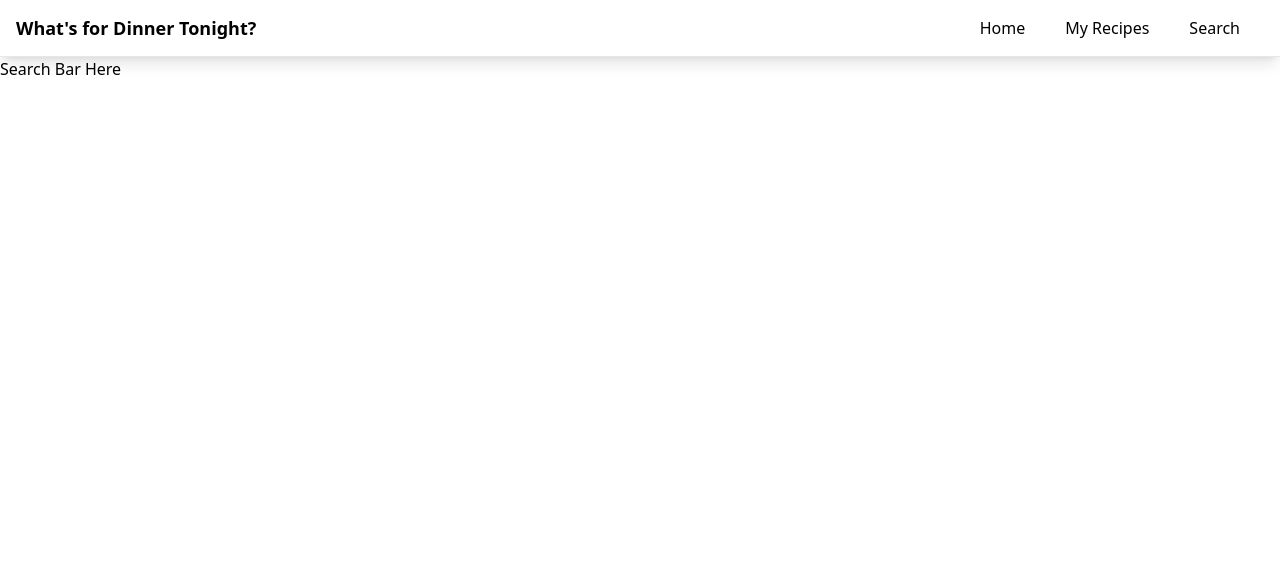
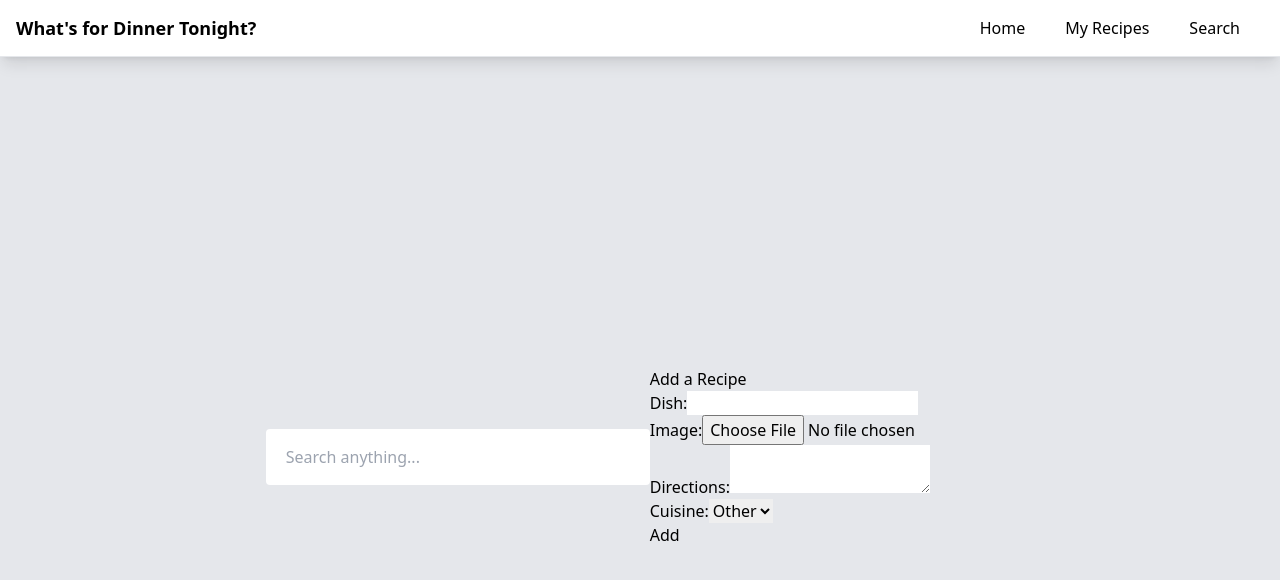
Before and after one commit to angski11422/whats-for-dinner, a React (Vite) app: page /search in a window 1280 px wide. Shown: the top 580 px of the page. Built offline with nearby package versions, Linux system fonts and the light colour scheme.

Commit message:
added form

```diff
--- a/src/components/MyRecipes.jsx
+++ b/src/components/MyRecipes.jsx
@@ -1,9 +1,11 @@
 import React from 'react';
+import Recipe from './Recipe'
 
 function MyRecipes() {
     return (
         <div>
-            <h1>My Recipes</h1>
+            <h1>My Recipes List</h1>
+            <Recipe />
         </div>
     );
 }
--- a/src/components/RandomRecipe.jsx
+++ b/src/components/RandomRecipe.jsx
@@ -2,10 +2,46 @@ import React from 'react';
 
 function RandomRecipe({randomRecipe}) {
 
+    const ranRecipe = randomRecipe.meals[0]
+
+    function handleClick() {
+        window.open(ranRecipe.strYoutube, '_blank');
+    }
+
     return (
         <div>
-            <h1>{randomRecipe.meals[0].strMeal}</h1>
-            <p>{randomRecipe.meals[0].strInstructions}</p>
+            <img
+                src={ranRecipe.strMealThumb}
+                alt={ranRecipe.strMeal}
+                onClick={handleClick}
+            />
+            <h1>{ranRecipe.strMeal}</h1>
+            <ul>
+                <li>{ranRecipe.strMeasure1} {ranRecipe.strIngredient1}</li>
+                <li>{ranRecipe.strMeasure2} {ranRecipe.strIngredient2}</li>
+                <li>{ranRecipe.strMeasure3} {ranRecipe.strIngredient3}</li>
+                <li>{ranRecipe.strMeasure4} {ranRecipe.strIngredient4}</li>
+                <li>{ranRecipe.strMeasure5} {ranRecipe.strIngredient5}</li>
+                <li>{ranRecipe.strMeasure6} {ranRecipe.strIngredient6}</li>
+                <li>{ranRecipe.strMeasure7} {ranRecipe.strIngredient7}</li>
+                <li>{ranRecipe.strMeasure8} {ranRecipe.strIngredient8}</li>
+                <li>{ranRecipe.strMeasure9} {ranRecipe.strIngredient9}</li>
+                <li>{ranRecipe.strMeasure10} {ranRecipe.strIngredient10}</li>
+                <li>{ranRecipe.strMeasure11} {ranRecipe.strIngredient11}</li>
+                <li>{ranRecipe.strMeasure12} {ranRecipe.strIngredient12}</li>
+                <li>{ranRecipe.strMeasure13} {ranRecipe.strIngredient13}</li>
+                <li>{ranRecipe.strMeasure14} {ranRecipe.strIngredient14}</li>
+                <li>{ranRecipe.strMeasure15} {ranRecipe.strIngredient15}</li>
+                <li>{ranRecipe.strMeasure16} {ranRecipe.strIngredient16}</li>
+                <li>{ranRecipe.strMeasure17} {ranRecipe.strIngredient17}</li>
+                <li>{ranRecipe.strMeasure18} {ranRecipe.strIngredient18}</li>
+                <li>{ranRecipe.strMeasure19} {ranRecipe.strIngredient19}</li>
+                <li>{ranRecipe.strMeasure20} {ranRecipe.strIngredient20}</li>
+            </ul>
+            <p>{ranRecipe.strInstructions}</p>
+            <div>
+                <button>Add to Favorites</button>
+            </div>
         </div>
     );
 }
--- a/src/components/RecipeForm.jsx
+++ b/src/components/RecipeForm.jsx
@@ -3,7 +3,32 @@ import React from 'react';
 function RecipeForm() {
     return (
         <div>
-            <h1>Form Here</h1>
+            <h3>Add a Recipe</h3>
+            <form>
+                <label>
+                    Dish:
+                    <input type="text"/>
+                </label>
+                <br></br>
+                <label>
+                    Image:
+                    <input type="file" />
+                </label>
+                <br></br>
+                <label>
+                    Directions:
+                    <textarea />
+                </label>
+                <br></br>
+                <label>
+                    Cuisine:
+                    <select>
+                        <option value="other">Other</option>
+                    </select>
+                </label>
+                <br></br>
+                <button type="submit">Add</button>
+            </form>
         </div>
     );
 }
--- a/src/components/Search.jsx
+++ b/src/components/Search.jsx
@@ -1,9 +1,20 @@
 import React from 'react';
+import RecipeForm from './RecipeForm'
 
 function Search() {
     return (
-        <div>
-            <h1>Search Bar Here</h1>
+        <div className=" bg-gray-200">
+            <div className="container h-screen flex justify-center items-center px-4 sm:px-6 lg:px-8">
+                <div className="relative">
+                    <input type="text" className="h-14 w-96 pr-8 pl-5 rounded z-0 focus:shadow focus:outline-none" placeholder="Search anything..." />
+                    <div className="absolute top-4 right-3">
+                        <i className="fa fa-search text-gray-400 z-20 hover:text-gray-500"></i>
+                    </div>
+                </div>
+                <div>
+                    <RecipeForm />
+                </div>
+            </div>
         </div>
     );
 }
```
